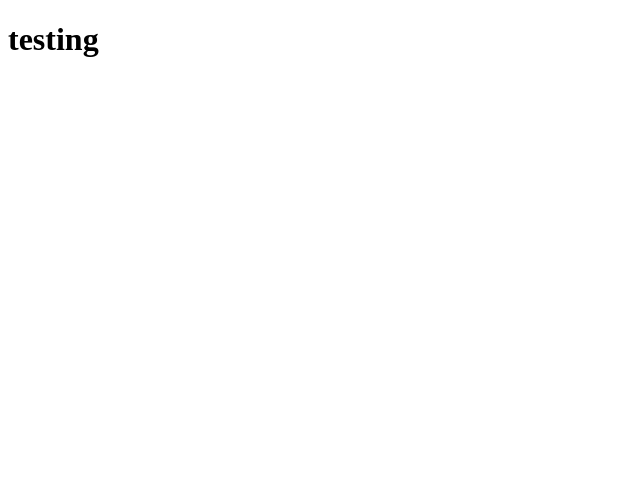
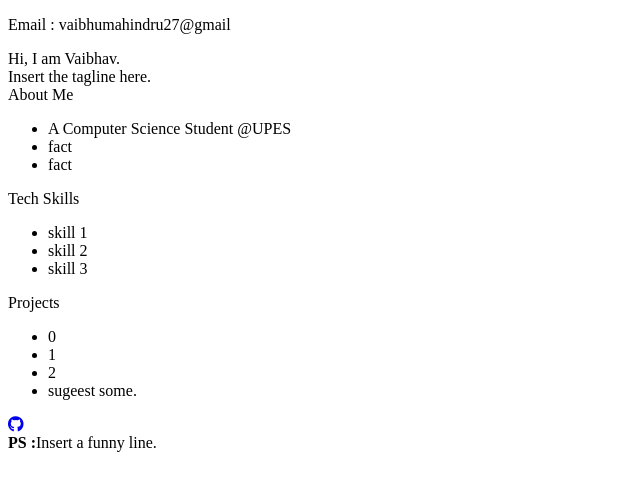
Before and after one commit to vaibhavmahindru/intro-page, a plain HTML site: page index.html in a window 1280 px wide. Shown: the whole page, without its empty margins (0-640 px from the left). Drawn offline with Linux system fonts and the light colour scheme.

Commit message:
almost finished html

```diff
--- a/index.html
+++ b/index.html
@@ -3,9 +3,77 @@
   <head>
     <meta charset="UTF-8" />
     <meta name="viewport" content="width=device-width, initial-scale=1.0" />
-    <title>Document</title>
+    <title>Hello!!</title>
+    <link
+      href="https://fonts.googleapis.com/css?family=Reem+Kufi|Roboto:300"
+      rel="stylesheet"
+    />
+    <link
+      href="https://use.fontawesome.com/releases/v5.4.1/css/all.css"
+      rel="stylesheet"
+    />
   </head>
   <body>
-    <h1>testing</h1>
+    <background> </background>
+    <div class="wrapper">
+      <header class="page-header">
+        <p class="email">Email : vaibhumahindru27@gmail</p>
+      </header>
+      <main class="main-page">
+        <div class="intro">Hi, I am Vaibhav.</div>
+        <div class="tagline">Insert the tagline here.</div>
+        <div class="inforation">
+          <div class="content">
+            <div class="header">
+              About Me
+            </div>
+            <div class="info">
+              <ul>
+                <li>A Computer Science Student @UPES</li>
+                <li>fact</li>
+                <li>fact</li>
+              </ul>
+            </div>
+          </div>
+          <div class="content">
+            <div class="header">
+              Tech Skills
+            </div>
+            <div class="info">
+              <ul>
+                <li>skill 1</li>
+                <li>skill 2</li>
+                <li>skill 3</li>
+              </ul>
+            </div>
+          </div>
+          <div class="content">
+            <div class="header">
+              Projects
+            </div>
+            <div class="info">
+              <ul>
+                <li>0</li>
+                <li>1</li>
+                <li>2</li>
+                <li>sugeest some.</li>
+              </ul>
+            </div>
+          </div>
+          <div class="social-icons">
+            <a
+              class="github"
+              target="_blank"
+              href="https://github.com/vaibhavmahindru"
+              ><i class="fab fa-github"></i
+            ></a>
+            <!--Add more icons-->
+          </div>
+        </div>
+      </main>
+      <footer class="page-footer">
+        <div class="message"><strong>PS :</strong>Insert a funny line.</div>
+      </footer>
+    </div>
   </body>
 </html>
```
